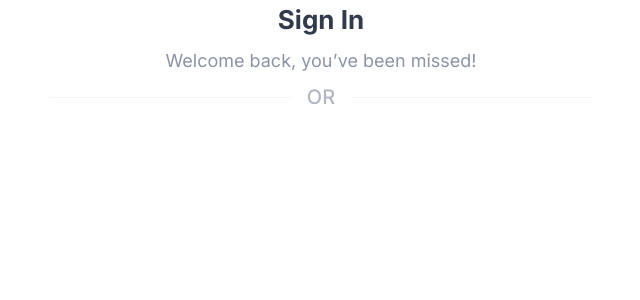
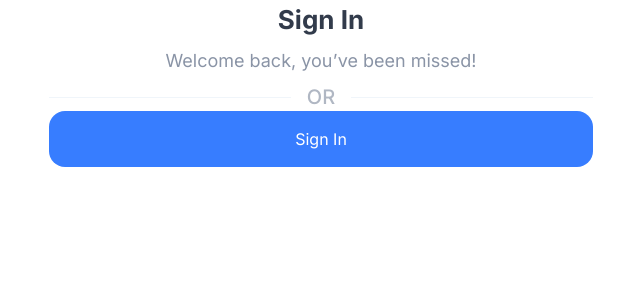
Before and after one commit to tawhidib/anchorblock_task1, a Next.js app: page /sign-in in a window 1280 px wide. Shown: the top 300 px of the page, without its empty margins (319-959 px from the left). Built offline with nearby package versions, Linux system fonts and the light colour scheme.

Commit message:
feat(sign-in): page action button implement

```diff
--- a/src/pages/sign-in.tsx
+++ b/src/pages/sign-in.tsx
@@ -14,6 +14,13 @@ const SignIn = (): JSX.Element => {
       {/* // hr line with text */}
 
       <TextWithHrLine text="Or" />
+
+      <button
+        className="w-full py-4 bg-blue capitalize text-white rounded-2xl outline-none
+      hover:shadow-lg"
+      >
+        sign in
+      </button>
     </FormContainer>
   );
 };
```
